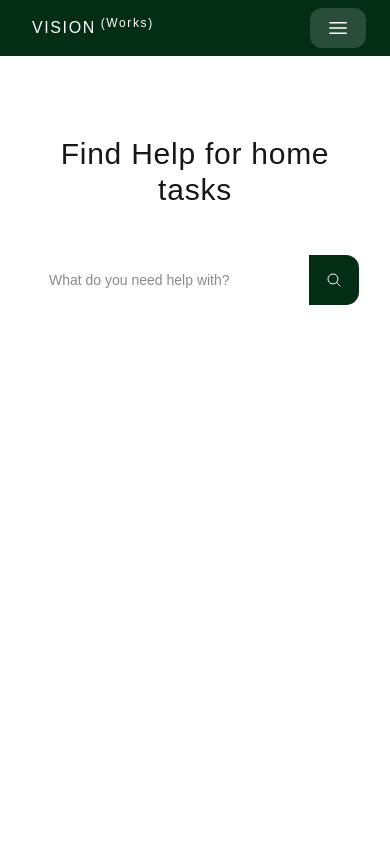
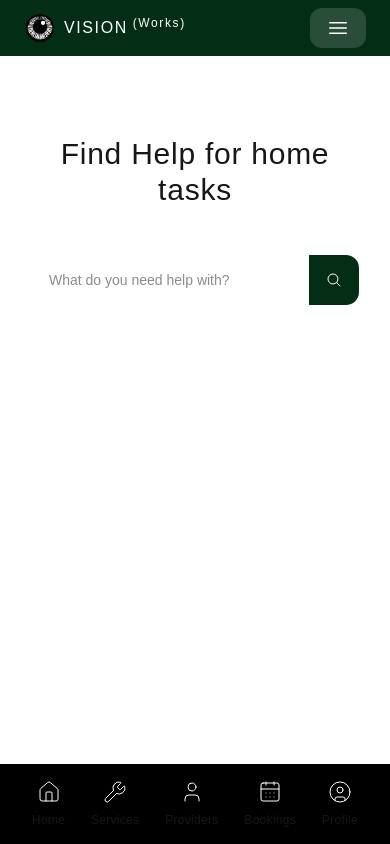
Before and after one commit to BlessingDotDev/vision-works, a Next.js app: page / in a window 390 px wide. Shown: the top 844 px of the page. Built offline with nearby package versions, Linux system fonts and the light colour scheme.

Commit message:
Add MobileHeader

```diff
--- a/app/layout.tsx
+++ b/app/layout.tsx
@@ -3,6 +3,7 @@ import { Geist, Geist_Mono } from "next/font/google";
 import "./globals.css";
 import Header from "@/components/layout/Header";
 import Footer from "@/components/layout/Footer";
+import MobileHeader from "@/components/layout/MoblileHeader";
 
 const geistSans = Geist({
   variable: "--font-geist-sans",
@@ -32,6 +33,7 @@ export default function RootLayout({
       <Header />
       <body className="min-h-full flex flex-col">{children}</body>
       <Footer />
+      <MobileHeader />
     </html>
   );
 }
--- a/app/page.tsx
+++ b/app/page.tsx
@@ -10,7 +10,6 @@ export default function Home() {
           </h1>
 
           <SearchInput />
-
         </section>
       </main>
     </>
--- a/components/layout/Header.tsx
+++ b/components/layout/Header.tsx
@@ -1,18 +1,34 @@
 import Link from "next/link"
+import Image from "next/image"
 import Button from "../ui/Button";
 import { Bars3Icon } from "@heroicons/react/24/outline";
+import { navlink } from "@/lib/styles";
 
 function Header() {
   return (
     <div className=" bg-green-950 w-full flex justify-between items-center py-2 px-6">
 
       <Link  href="/" className="logo flex items-center">
-
+       <Image
+        src="/vision-logo.png"
+        alt="logo"
+        width={32}
+        height={32}
+       />
         <p className="pl-2 text-white font-light tracking-widest">
           VISION
           <sup> (Works)</sup>
         </p>
       </Link>
+
+      <nav className="hidden md:flex items-center justify-between w-full max-w-lg mx-16">
+        <Link className={navlink} href="/">Home</Link>
+        <Link className={navlink} href="/services">Services</Link>
+        <Link className={navlink} href="/providers">Providers</Link>
+        <Link className={navlink} href="/guidline">How it works</Link>
+        <Link className={navlink} href="/about">About us</Link>
+      </nav>
+
 
       <Button variant="header" size="sm">
         <Bars3Icon className="text-white w-6 h-6 md:hidden" />
--- /dev/null
+++ b/components/layout/MoblileHeader.tsx
@@ -0,0 +1,70 @@
+import {
+  House,
+  Wrench,
+  User,
+  CalendarDays ,
+  CircleUser,
+} from "lucide-react"
+import Link from "next/link"
+
+import type { LucideIcon } from "lucide-react"
+
+type Title = "Home" | "Services" | "Providers" | "Bookings" | "Profile"
+
+interface NavLink {
+  id: string,
+  title: Title,
+  icon: LucideIcon,
+  route: string,
+}
+
+const Links: NavLink[] = [
+  {
+    id: crypto.randomUUID(),
+    title: "Home",
+    icon: House,
+    route: "/",
+  },
+  {
+    id: crypto.randomUUID(),
+    title: "Services",
+    icon: Wrench,
+    route: "/services",
+  },
+  {
+    id: crypto.randomUUID(),
+    title: "Providers",
+    icon: User,
+    route: "/providers"
+  },
+  {
+    id: crypto.randomUUID(),
+    title: "Bookings",
+    icon: CalendarDays,
+    route: "bookings"
+  },
+  {
+    id: crypto.randomUUID(),
+    title: "Profile",
+    icon: CircleUser,
+    route: "profile"
+  },
+]
+
+function MobileHeader() {
+  return (
+    <div className="md:hidden fixed bottom-0 right-0 left-0 flex items-center justify-between py-4 px-8 bg-black">
+      {Links.map((link) => (
+        <Link href={link.route} key={link.id} className="flex flex-col justify-center items-center gap-2  ">
+
+          <link.icon className="w-6 text-white" strokeWidth={1}/>
+          <p className="text-xs font-extralight tracking-wide">{link.title}</p>
+
+
+        </Link>
+      ))}
+    </div>
+  )
+}
+
+export default MobileHeader
--- a/lib/styles.ts
+++ b/lib/styles.ts
@@ -4,3 +4,7 @@ export const flexcenter = "flex justify-center items-center";
 
 // Icons
 export const sm = "h-4 w-4 text-white";
+
+
+//  Navlinks
+export const navlink = "leading-normal tracking-wider text-sm font-tight hover:underline underline-offset-8 "
```
Also changed, not shown: public/vision-logo.png (added).
